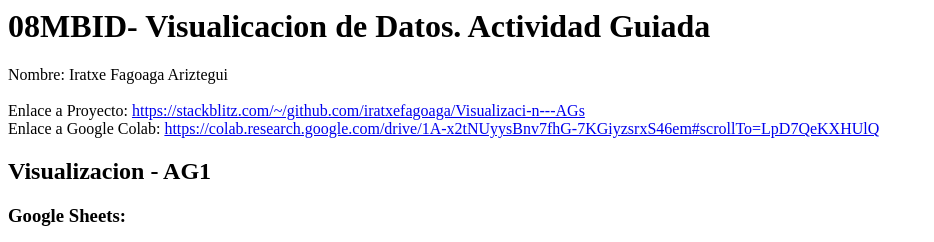
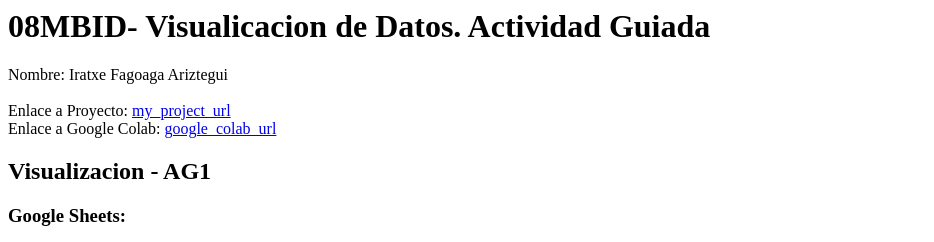
Before and after one commit to iratxefagoaga/Visualizaci-n---AGs, a website: page index.html in a window 1280 px wide. Shown: the top 242 px of the page, without its empty margins (0-934 px from the left). Drawn offline with Linux system fonts and the light colour scheme.

Commit message:
cambio urls

```diff
--- a/index.html
+++ b/index.html
@@ -6,10 +6,10 @@ Nombre: Iratxe Fagoaga Ariztegui
 <br>
 <br>
 Enlace a Proyecto:
-<a href="https://stackblitz.com/~/github.com/iratxefagoaga/Visualizaci-n---AGs">https://stackblitz.com/~/github.com/iratxefagoaga/Visualizaci-n---AGs</a>
+<a href="https://stackblitz.com/~/github.com/iratxefagoaga/Visualizaci-n---AGs">my_project_url</a>
 <br>
 Enlace a Google Colab:
-<a href="https://colab.research.google.com/drive/1A-x2tNUyysBnv7fhG-7KGiyzsrxS46em#scrollTo=LpD7QeKXHUlQ">https://colab.research.google.com/drive/1A-x2tNUyysBnv7fhG-7KGiyzsrxS46em#scrollTo=LpD7QeKXHUlQ</a>
+<a href="https://colab.research.google.com/drive/1A-x2tNUyysBnv7fhG-7KGiyzsrxS46em#scrollTo=LpD7QeKXHUlQ">google_colab_url</a>
 
 <h2>Visualizacion - AG1 </h2>
 
```
